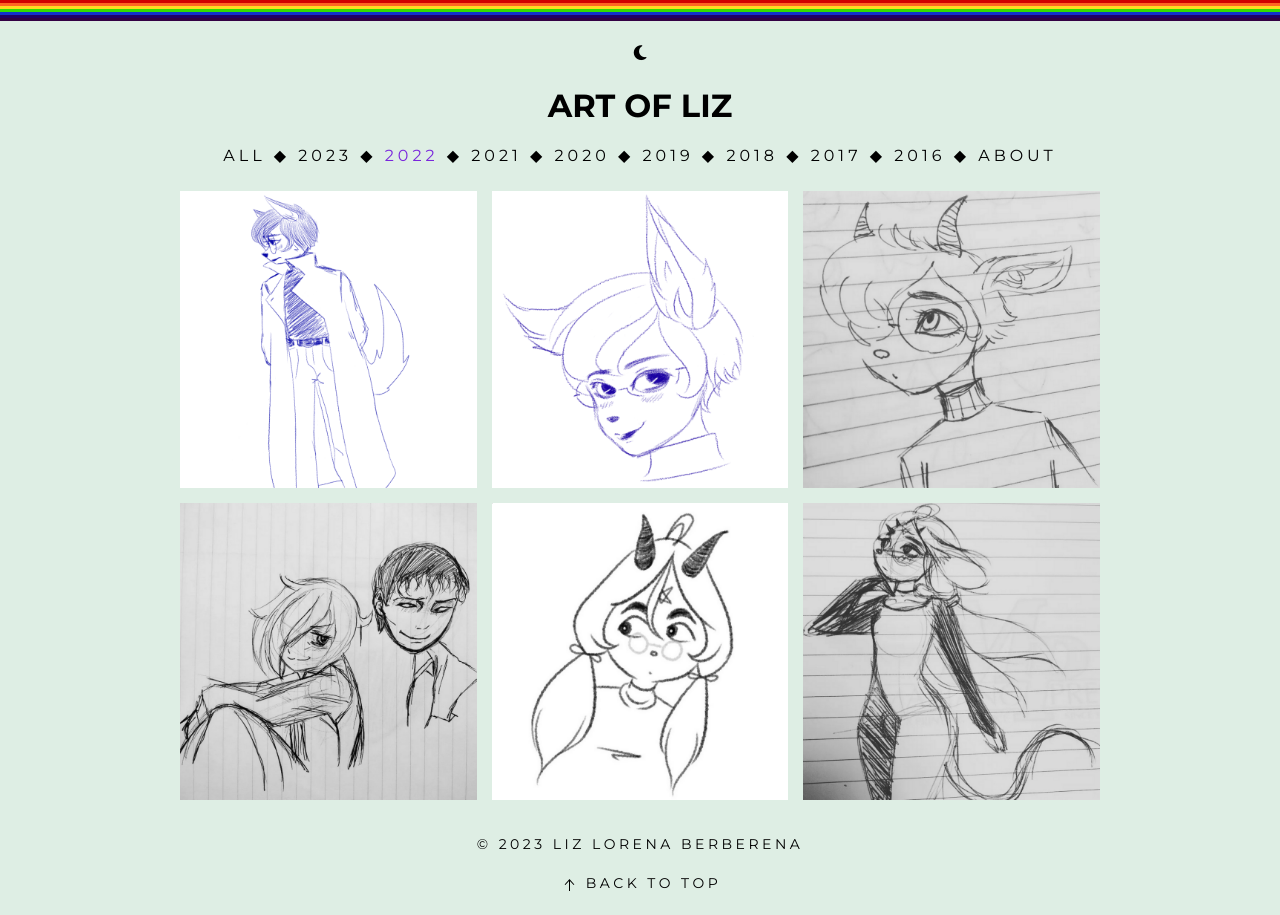
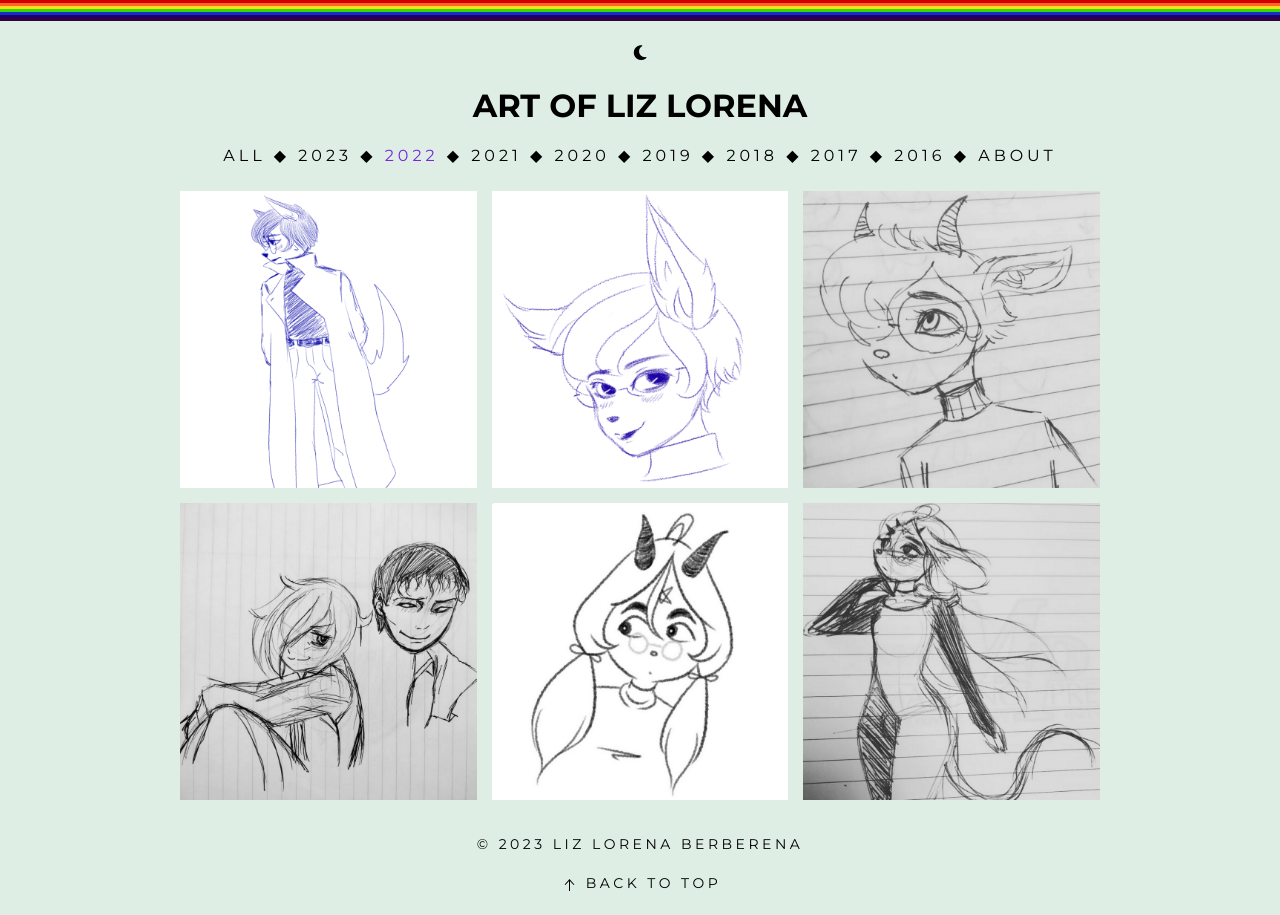
Before and after one commit to liz-lorena/art, a Jekyll site: the page built from index.html, in a window 1280 px wide. Built offline with Jekyll 4.4.1, drawn with Linux system fonts in a browser that asks for light colours; nearby versions of some CDN libraries; the list of posts is cut into pages by our own code; comment, search, counter and statistics services are not loaded.

Commit message:
Update default.html

```diff
--- a/_layouts/default.html
+++ b/_layouts/default.html
@@ -112,7 +112,7 @@
 
          <a id="theme-toggle" class="desktop" onclick="modeSwitcher()"></a>
 
-      <a href="/art"><h1 style="text-transform:uppercase;">Art&nbsp;of&nbsp;Liz</h1></a>
+      <a href="/art"><h1 style="text-transform:uppercase;">Art&nbsp;of Liz&nbsp;Lorena</h1></a>
 
 
     <!--<p style="text-align:center;line-height: 135%;letter-spacing: 0.25em;text-transform: uppercase;">CS RLOXI<br>coder, doodler, polyglot, true crime nerd</p>-->
```
